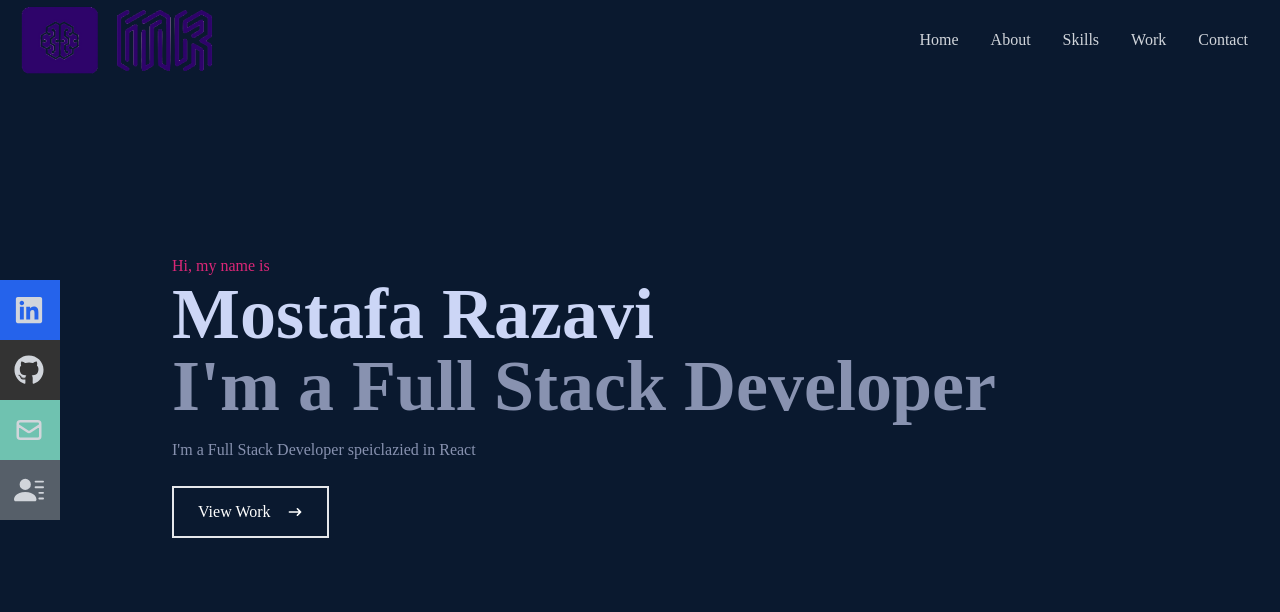
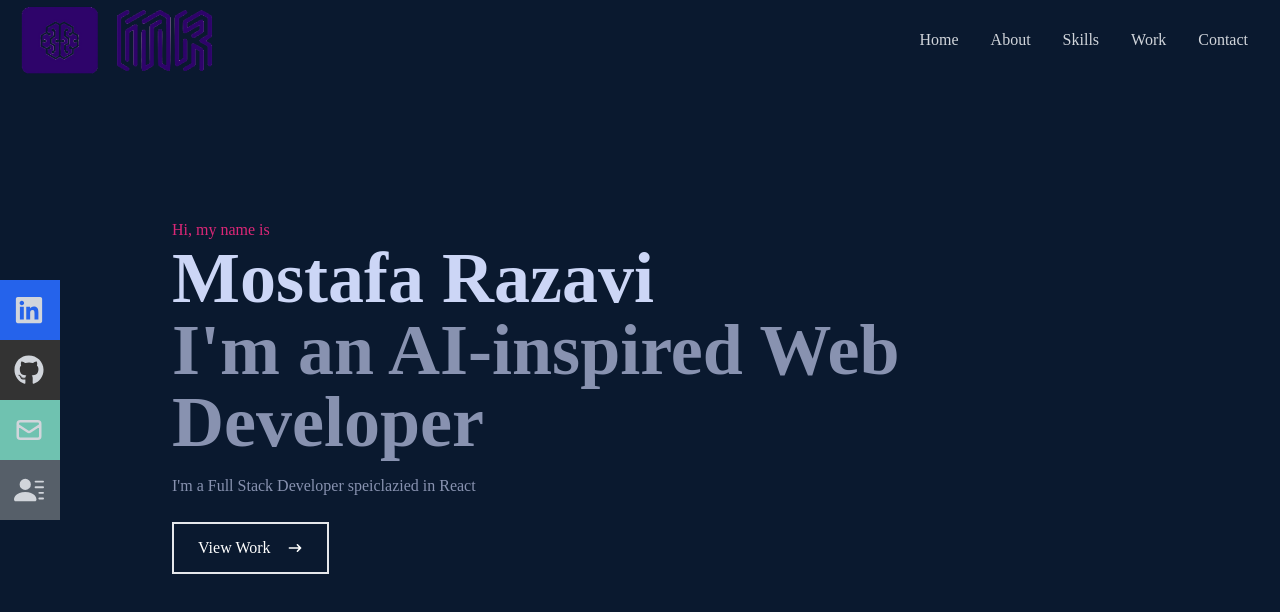
Before and after one commit to splendidcomputer/portfolio-react-app, a React (Create React App) app: page / in a window 1280 px wide. Shown: the top 612 px of the page. Built offline with nearby package versions, Linux system fonts and the light colour scheme.

Commit message:
Modified my description.

```diff
--- a/src/componets/Home.jsx
+++ b/src/componets/Home.jsx
@@ -10,7 +10,7 @@ const Home = () => {
           Mostafa Razavi
         </h1>
         <h2 className="text-4xl sm:text-7xl font-bold text-[#8892b0]">
-          I'm a Full Stack Developer
+          I'm an AI-inspired Web Developer
         </h2>
         <p className="text-[#8892b0] py-4 max-w-[700px]">
           I'm a Full Stack Developer speiclazied in React
```
